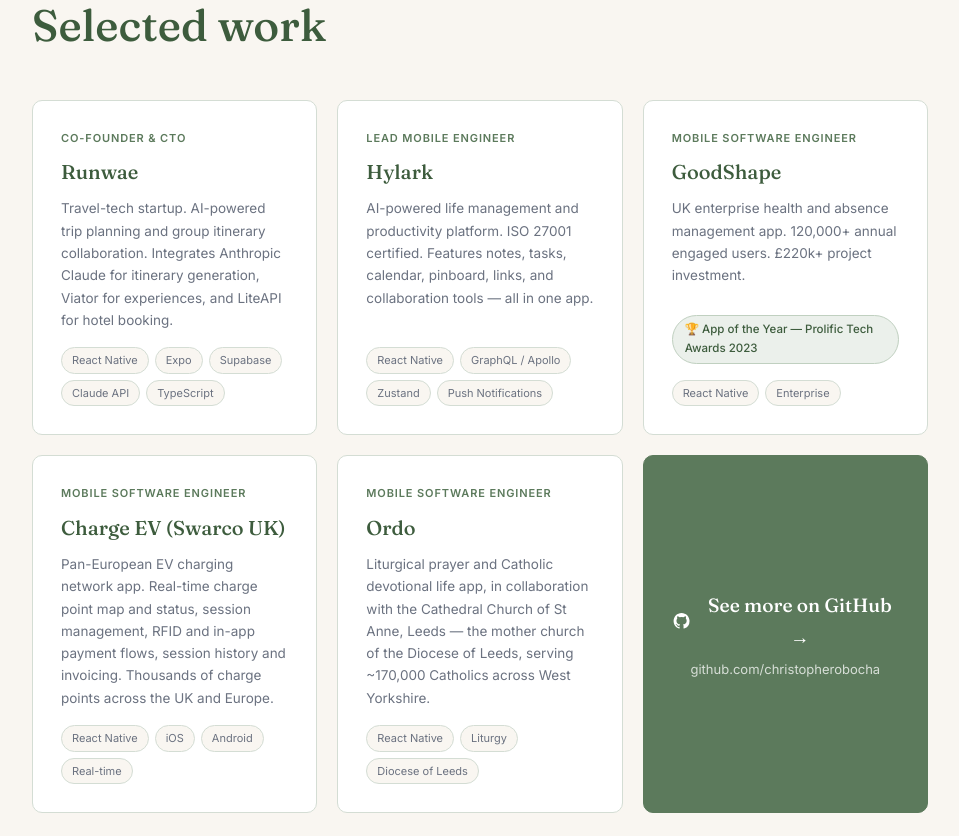
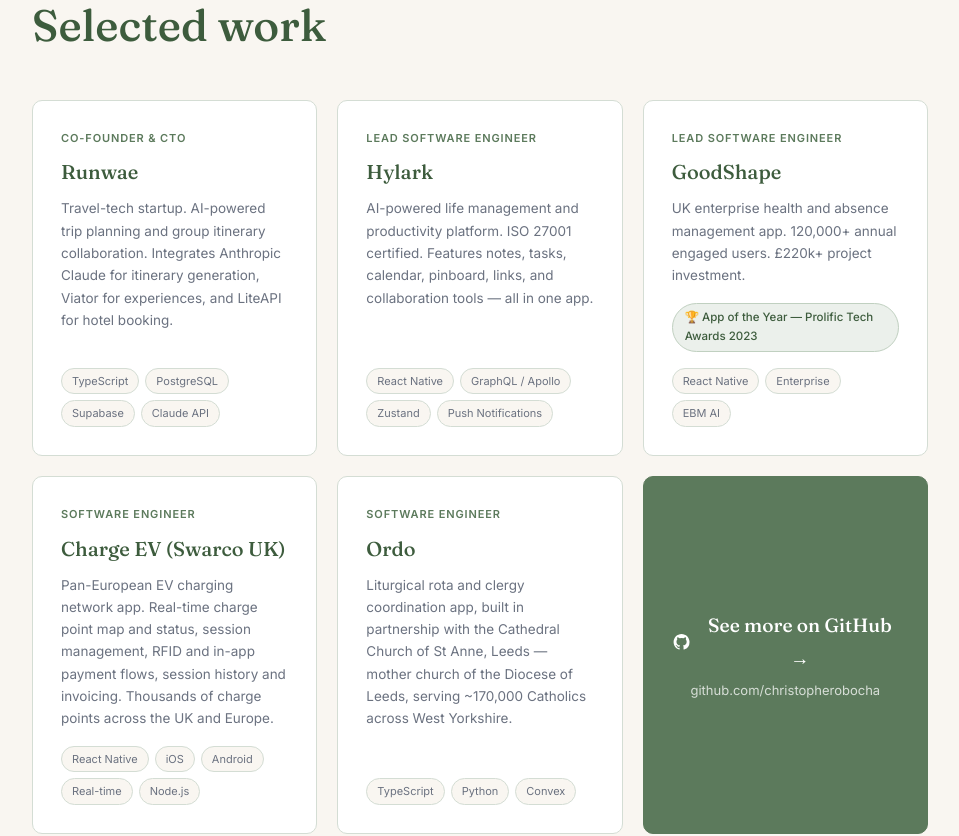
Before and after one commit to ChristopherObocha/portfolio, a Next.js app: page / in a window 1280 px wide. Shown: the part 2880-3716 px from the top of the page, without its empty margins (160-1119 px from the left). Built offline with nearby package versions, Linux system fonts and the light colour scheme.

Commit message:
text tweaks

```diff
--- a/src/components/Projects.tsx
+++ b/src/components/Projects.tsx
@@ -18,17 +18,18 @@
             <div className="project-name">Runwae</div>
             <p className="project-desc">Travel-tech startup. AI-powered trip planning and group itinerary collaboration. Integrates Anthropic Claude for itinerary generation, Viator for experiences, and LiteAPI for hotel booking.</p>
             <div className="project-tags">
-              <span className="project-tag">React Native</span>
-              <span className="project-tag">Expo</span>
+              {/* <span className="project-tag">React Native</span>
+              <span className="project-tag">Next.js</span> */}
+              <span className="project-tag">TypeScript</span>
+              <span className="project-tag">PostgreSQL</span>
               <span className="project-tag">Supabase</span>
               <span className="project-tag">Claude API</span>
-              <span className="project-tag">TypeScript</span>
             </div>
           </div>
 
           {/* Hylark — has public URL */}
           <a href="https://app.hylark.com" target="_blank" rel="noopener" className="project-card">
-            <div className="project-role">Lead Mobile Engineer</div>
+            <div className="project-role">Lead Software Engineer</div>
             <div className="project-name">Hylark</div>
             <p className="project-desc">AI-powered life management and productivity platform. ISO 27001 certified. Features notes, tasks, calendar, pinboard, links, and collaboration tools — all in one app.</p>
             <div className="project-tags">
@@ -41,19 +42,20 @@
 
           {/* GoodShape — no public URL */}
           <div className="project-card">
-            <div className="project-role">Mobile Software Engineer</div>
+            <div className="project-role">Lead Software Engineer</div>
             <div className="project-name">GoodShape</div>
             <p className="project-desc">UK enterprise health and absence management app. 120,000+ annual engaged users. £220k+ project investment.</p>
             <div className="project-award">🏆 App of the Year — Prolific Tech Awards 2023</div>
             <div className="project-tags">
               <span className="project-tag">React Native</span>
               <span className="project-tag">Enterprise</span>
+              <span className="project-tag">EBM AI</span>
             </div>
           </div>
 
           {/* Charge EV — no public URL */}
           <div className="project-card">
-            <div className="project-role">Mobile Software Engineer</div>
+            <div className="project-role">Software Engineer</div>
             <div className="project-name">Charge EV (Swarco UK)</div>
             <p className="project-desc">Pan-European EV charging network app. Real-time charge point map and status, session management, RFID and in-app payment flows, session history and invoicing. Thousands of charge points across the UK and Europe.</p>
             <div className="project-tags">
@@ -61,18 +63,19 @@
               <span className="project-tag">iOS</span>
               <span className="project-tag">Android</span>
               <span className="project-tag">Real-time</span>
+              <span className="project-tag">Node.js</span>
             </div>
           </div>
 
           {/* Ordo — no public URL */}
           <div className="project-card">
-            <div className="project-role">Mobile Software Engineer</div>
+            <div className="project-role">Software Engineer</div>
             <div className="project-name">Ordo</div>
-            <p className="project-desc">Liturgical prayer and Catholic devotional life app, in collaboration with the Cathedral Church of St Anne, Leeds — the mother church of the Diocese of Leeds, serving ~170,000 Catholics across West Yorkshire.</p>
+            <p className="project-desc">Liturgical rota and clergy coordination app, built in partnership with the Cathedral Church of St Anne, Leeds — mother church of the Diocese of Leeds, serving ~170,000 Catholics across West Yorkshire.</p>
             <div className="project-tags">
-              <span className="project-tag">React Native</span>
-              <span className="project-tag">Liturgy</span>
-              <span className="project-tag">Diocese of Leeds</span>
+              <span className="project-tag">TypeScript</span>
+              <span className="project-tag">Python</span>
+              <span className="project-tag">Convex</span>
             </div>
           </div>
 
```
